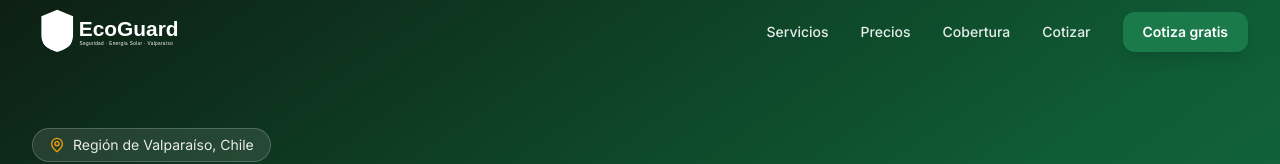
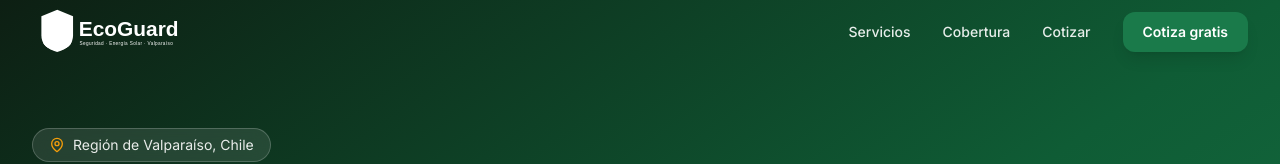
Before and after one commit to raulhidalgo78-eng/ecoguard, a Next.js app: page / in a window 1280 px wide. Shown: the top 164 px of the page. Built offline with nearby package versions, Linux system fonts and the light colour scheme.

Commit message:
Remove prices nav link, fix camera image crop

```diff
--- a/app/components/Navbar.js
+++ b/app/components/Navbar.js
@@ -6,7 +6,6 @@ import Image from 'next/image'
 
 const navLinks = [
   { href: '#servicios', label: 'Servicios' },
-  { href: '#precios', label: 'Precios' },
   { href: '#cobertura', label: 'Cobertura' },
   { href: '#contacto', label: 'Cotizar' },
 ]
--- a/app/components/ServiciosPrecios.js
+++ b/app/components/ServiciosPrecios.js
@@ -7,7 +7,7 @@ const camaras = {
   icon: Camera,
   color: 'bg-brand-green/10 text-brand-green',
   image: '/images/camara-4g-solar-01.png',
-  imagePosition: 'center bottom',
+  imagePosition: 'center top',
   title: 'Cámaras Solares con 4G e IA',
   description: 'Vigilancia 24/7 completamente autónoma. Nuestras cámaras funcionan con energía solar, transmiten por 4G y detectan personas, vehículos y animales con inteligencia artificial.',
   features: ['Detección inteligente con IA', 'Transmisión 4G sin cable ni WiFi', 'Panel solar integrado + batería', 'Alertas en tiempo real al celular', 'Visión nocturna avanzada', 'Instalación profesional incluida'],
```
